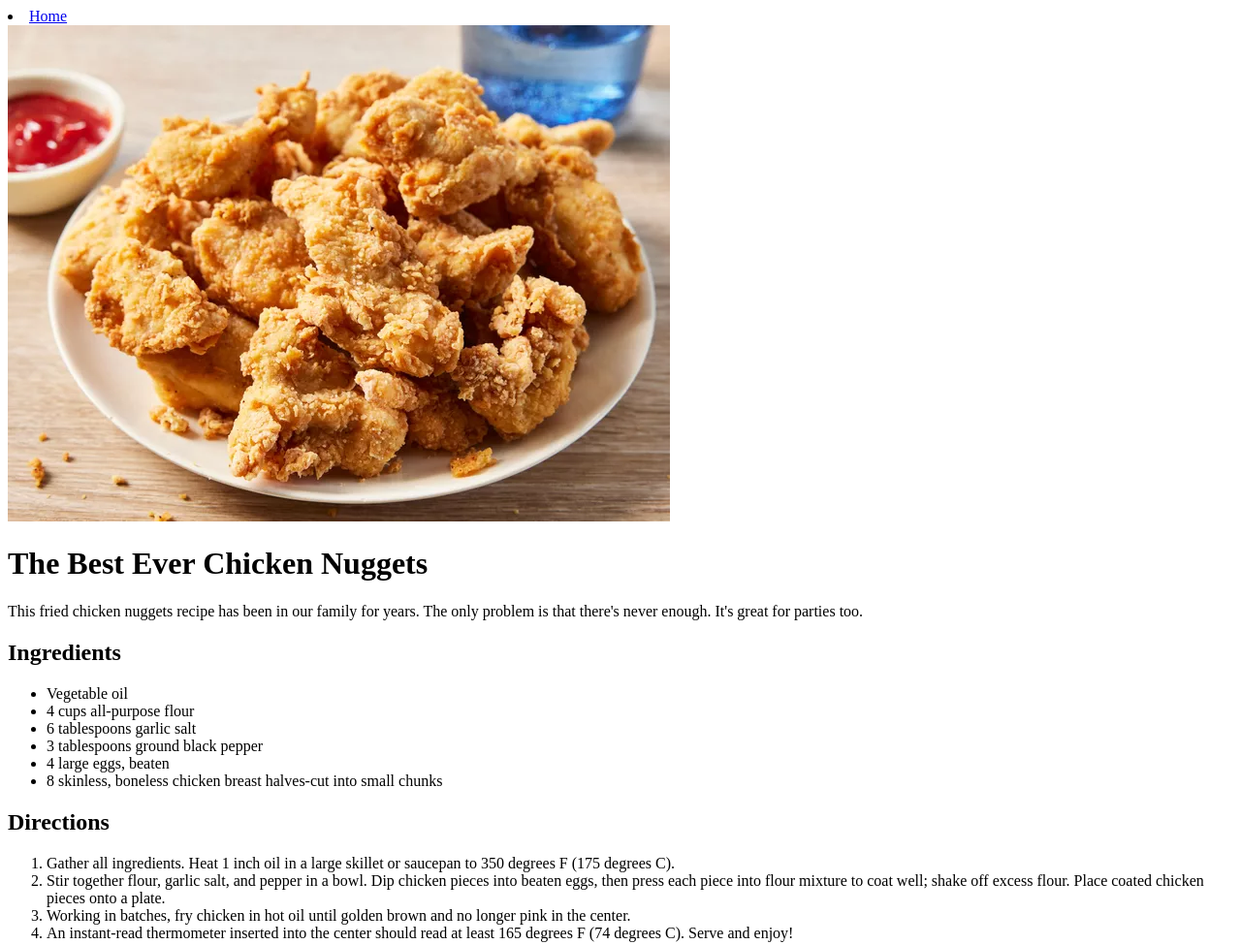
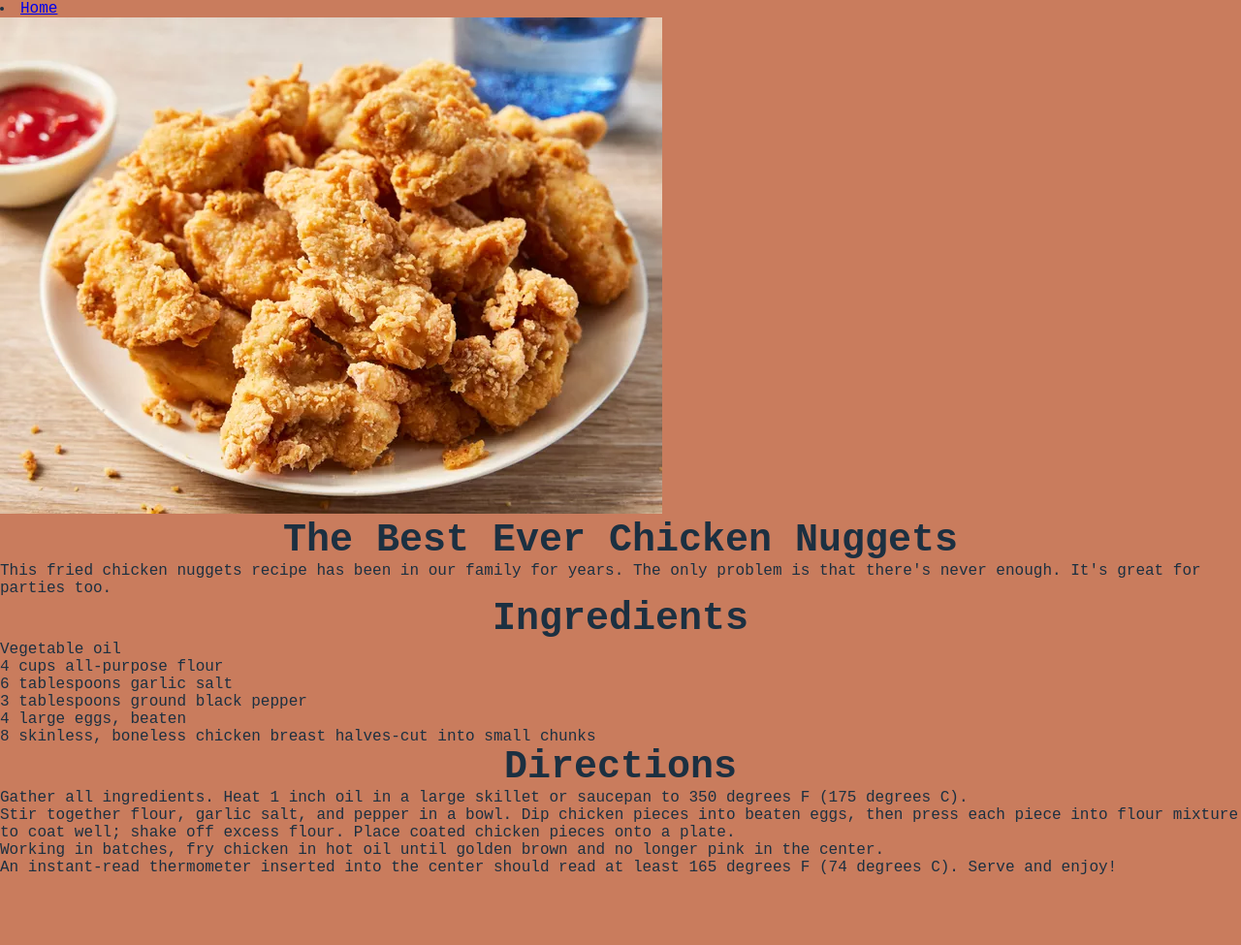
Before and after one commit to Shineboxtommy/odin-recipes, a plain HTML site: page recipes/chicken_nuggets.html in a window 1280 px wide. Shown: the whole page at 97% size. After the commit the page ends 904 px from the top, so only its background shows below. Drawn offline with Linux system fonts and the light colour scheme.

Commit message:
Added css stylign to chicken_nuggets.html & triple_dipped_chicken.html

```diff
--- a/recipes/chicken_nuggets.html
+++ b/recipes/chicken_nuggets.html
@@ -4,13 +4,14 @@
     <meta charset="UTF-8">
     <meta name="viewport" content="width=device-width, initial-scale=1.0">
     <title>The Best Ever Chicken Nuggets</title>
+    <link rel="stylesheet" href="/style.css">
 </head>
-<body>
+<body class="recipe">
     <li><a href="/index.html">Home</a></li>
     <img src="/recipes/images/chicken_nuggets.webp" alt="A plate of chicken nuggets" srcset="">
-    <h1>The Best Ever Chicken Nuggets</h1>
+    <h1 class="main-title">The Best Ever Chicken Nuggets</h1>
     <p>This fried chicken nuggets recipe has been in our family for years. The only problem is that there's never enough. It's great for parties too.</p>
-    <h2>Ingredients</h2>
+    <h2 class="heading">Ingredients</h2>
     <ul>
         <li>Vegetable oil</li>
         <li>4 cups all-purpose flour</li>
@@ -19,7 +20,7 @@
         <li>4 large eggs, beaten</li>
         <li>8 skinless, boneless chicken breast halves-cut into small chunks</li>
     </ul>
-    <h2>Directions</h2>
+    <h2 class="heading">Directions</h2>
     <ol>
         <li>Gather all ingredients. Heat 1 inch oil in a large skillet or saucepan to 350 degrees F (175 degrees C).</li>
         <li>Stir together flour, garlic salt, and pepper in a bowl. Dip chicken pieces into beaten eggs, then press each piece into flour mixture to coat well; shake off excess flour. Place coated chicken pieces onto a plate.</li>
```
Also changed, not shown: recipes/triple_dipped_fried_chicken.html (+5 -4 lines).
